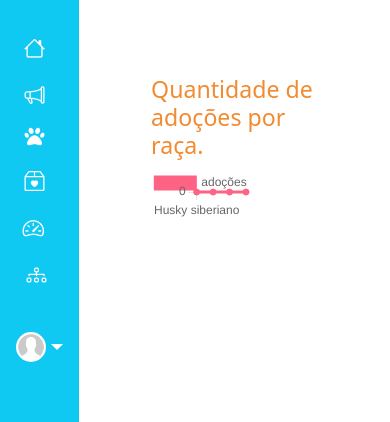
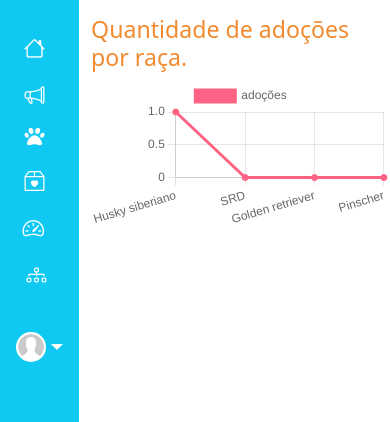
Before and after one commit to viniciostec22/Adote, a Django app: page /divulgar/dashboard/ in a window 390 px wide. Shown: the top 422 px of the page. Run offline with Django 4.2, Linux system fonts and the light colour scheme; a user stored in the database is signed in; data comes from the database, SQL or seed files in the repository; both versions use the stored data as it was after the commit; some libraries are stand-ins or nearby versions.

Commit message:
update_css_dashbord

```diff
--- a/divulge/templates/divulge/dashboard.html
+++ b/divulge/templates/divulge/dashboard.html
@@ -6,6 +6,7 @@
     <link href="{% static 'divulge/css/novo_pet.css' %}" rel="stylesheet">
     <link href="{% static 'divulge/css/seus_pets.css' %}" rel="stylesheet">
     <link href="{% static 'adopt/css/listar_pets.css' %}" rel="stylesheet">
+    <link href="{% static 'divulge/css/dashboard.css' %}" rel="stylesheet">
 {% endblock head %}
 
 {% block content %}
@@ -13,10 +14,10 @@
     <div class="row">
 
 
-        <div style="padding:60px" class="col-md">
+        <div class="col-md dashboard">
 
             <h3 class="font-vinho">Quantidade de adoções por raça.</h3>
-             <div style="width: 60%;">
+             <div class="grafico" >
                 <canvas id="myChart"></canvas>
             </div>
         </div>
--- /dev/null
+++ b/templates/static/divulge/css/dashboard.css
@@ -0,0 +1,15 @@
+.dashboard{
+  padding:60px
+}
+.grafico{
+  width: 60%
+}
+
+@media(max-width:425px){
+  .dashboard{
+    padding:0%
+  }
+  .grafico{
+    width: 100%;
+  }
+}
```
Also changed, not shown: db.sqlite3.
